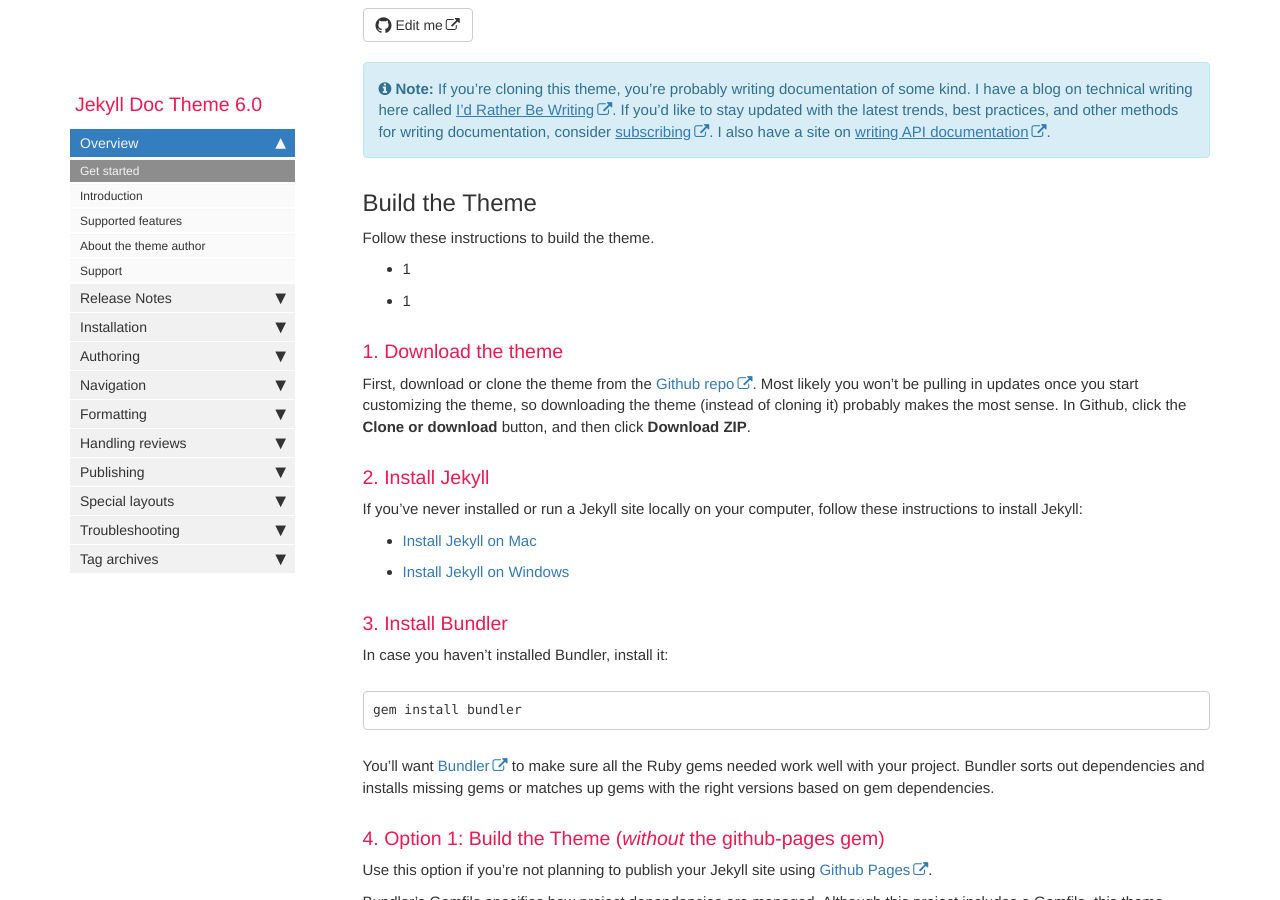
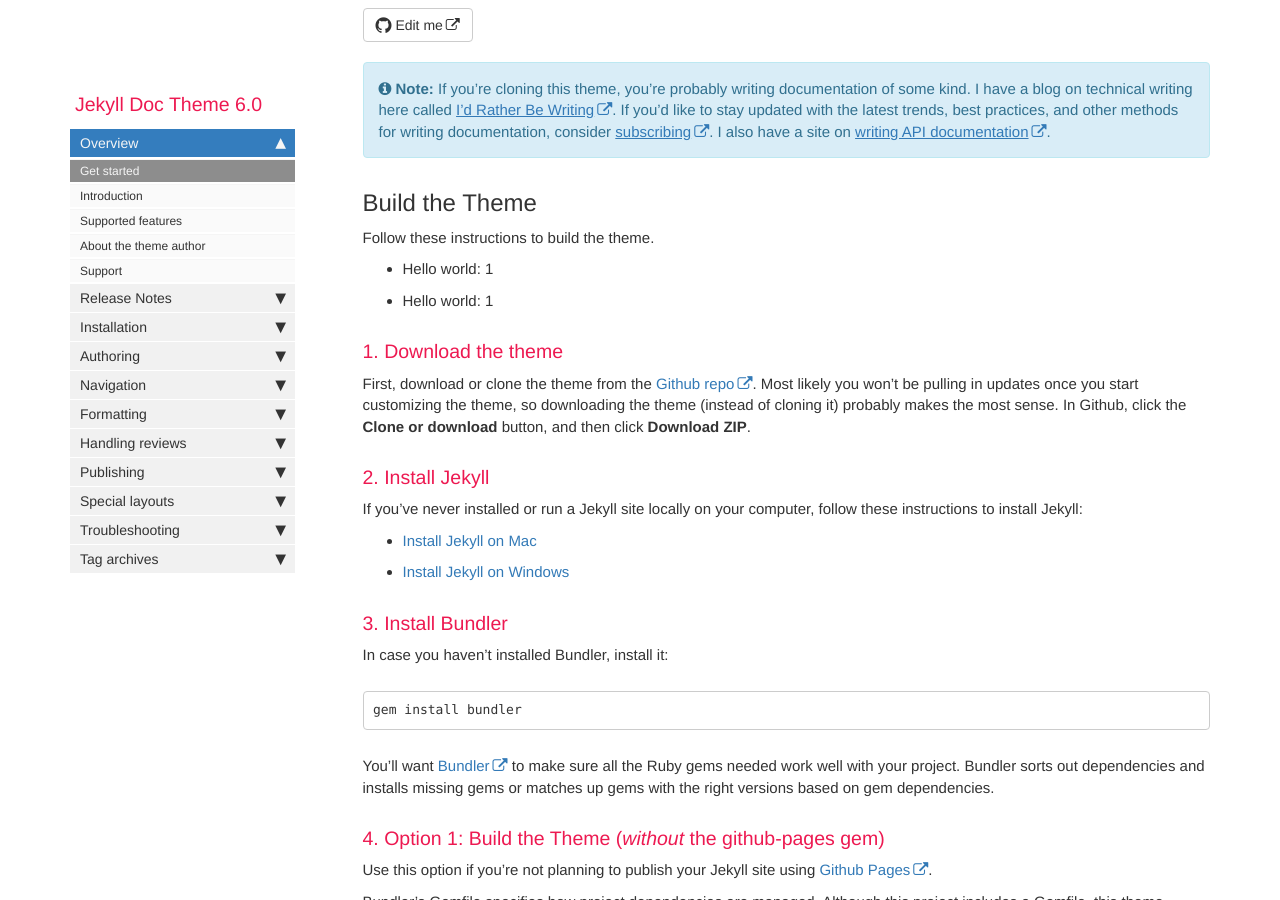
Before and after one commit to kaiser-rpg/KaiserRPG.github.io, a Jekyll site: the page built from index.md, in a window 1280 px wide and 900 px high, scrolled down 836 px. Built offline with Jekyll 4.4.1, drawn with Linux system fonts in a browser that asks for light colours; nearby versions of some CDN libraries; comment, search, counter and statistics services are not loaded.

Commit message:
moved csv

```diff
--- a/index.md
+++ b/index.md
@@ -14,9 +14,9 @@
 Follow these instructions to build the theme.
 
 <ul>
-{% for phenom in site.data.phenom.mental %}
+{% for phenom in site.data.mental %}
   <li>
-      {{ phenom.name }} {{ phenom.level }}
+      Hello world: {{ phenom.name }} {{ phenom.level }}
   </li>
 {% endfor %}
 </ul>
```
Also changed, not shown: _data/mental.csv (renamed from _data/phenom/mental.csv).
